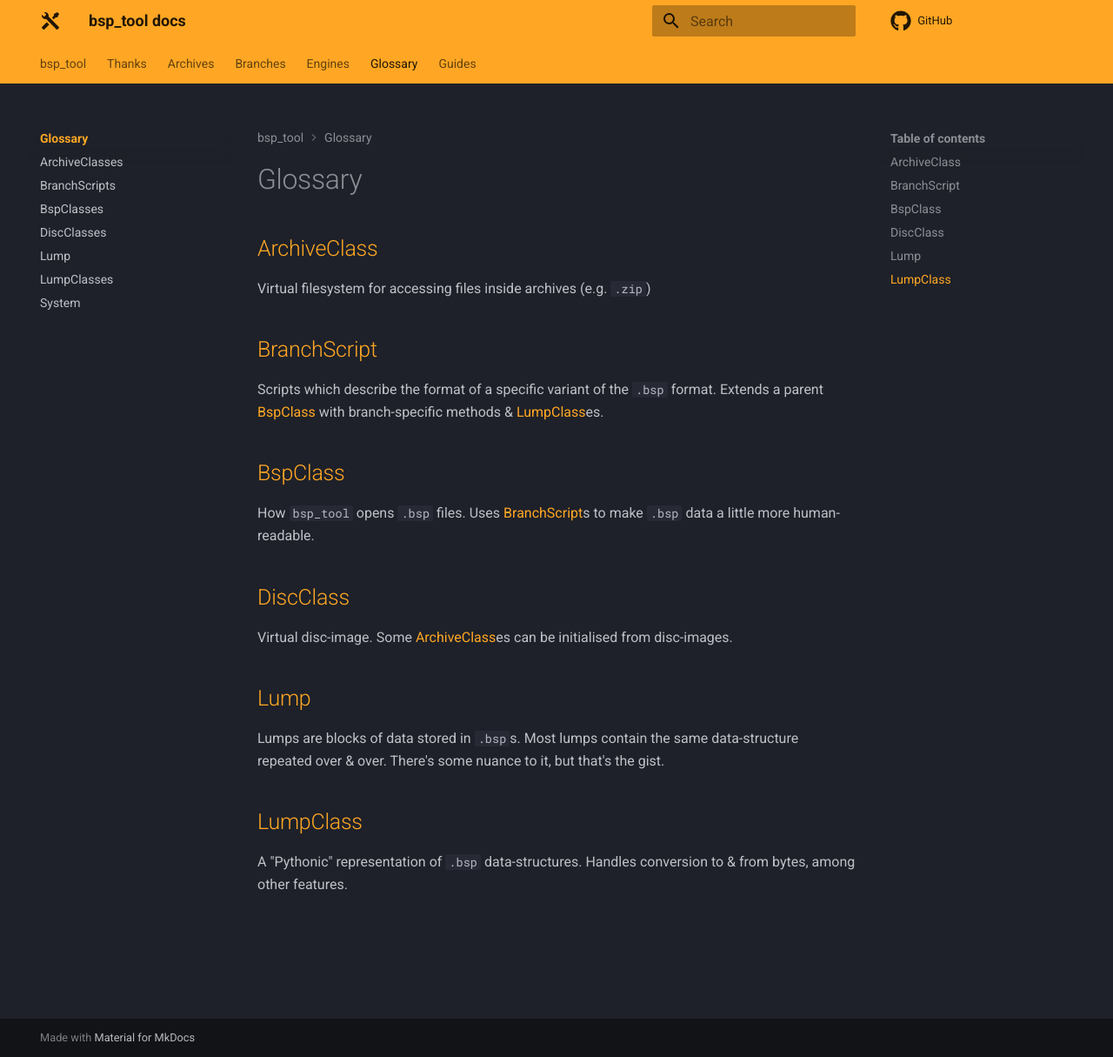
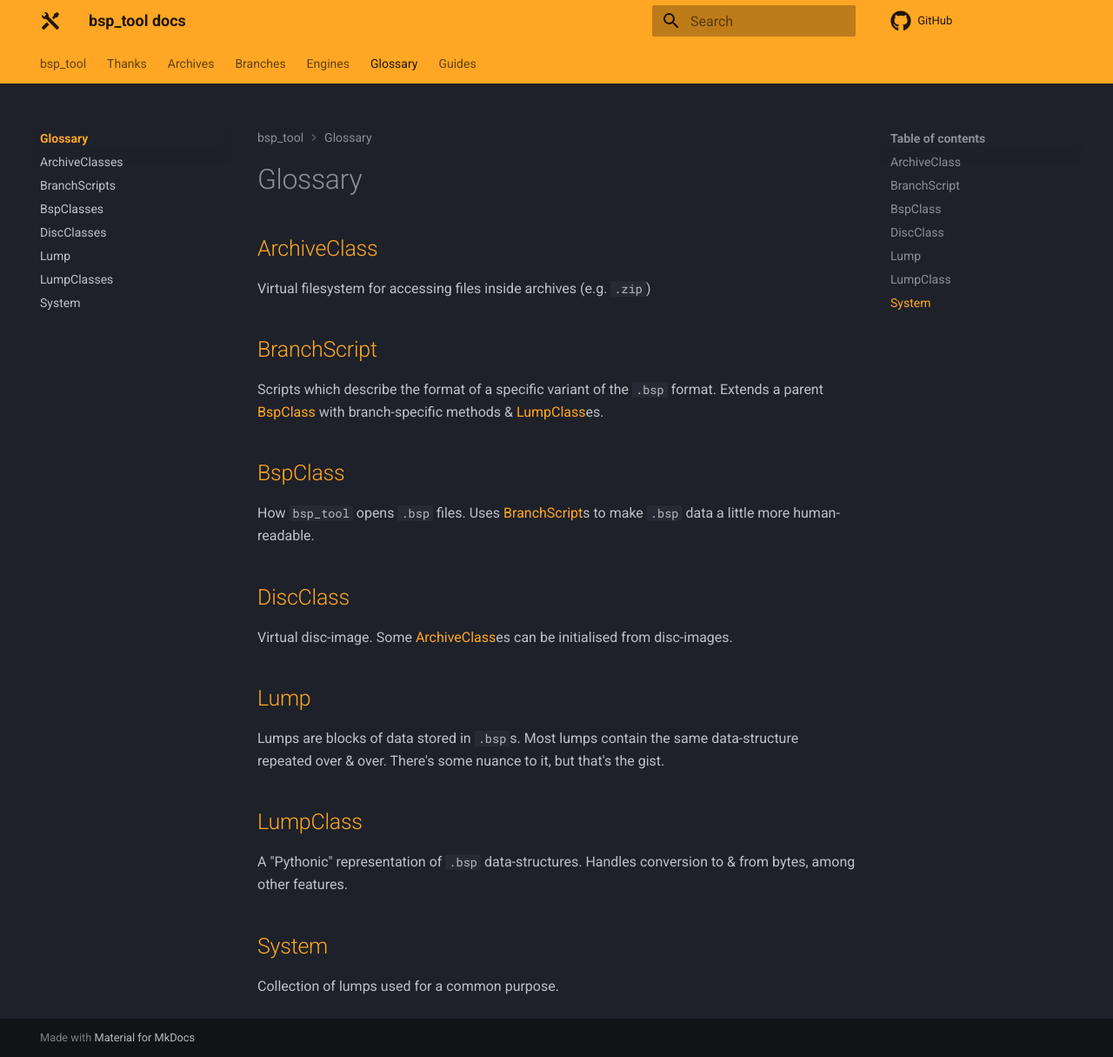
Before and after one commit to snake-biscuits/bsp_tool_docs, an MkDocs documentation site: the page built from docs/glossary/index.md, in a window 1280 px wide and 1215 px high. Shown: the whole window at 87% size. Built offline with MkDocs 1.6.1 and Material for MkDocs 9.7.7, drawn with Linux system fonts in a browser that asks for light colours; comment, search, counter and statistics services are not loaded.

Commit message:
(glossary) Index entry for Systems

```diff
--- a/docs/glossary/index.md
+++ b/docs/glossary/index.md
@@ -1,5 +1,4 @@
 # Glossary
-
 
 ## [ArchiveClass](archive_classes.md)
 
@@ -35,3 +34,8 @@ There's some nuance to it, but that's the gist.
 
 A "Pythonic" representation of `.bsp` data-structures.
 Handles conversion to & from bytes, among other features.
+
+
+## [System](system.md)
+
+Collection of lumps used for a common purpose.
```
